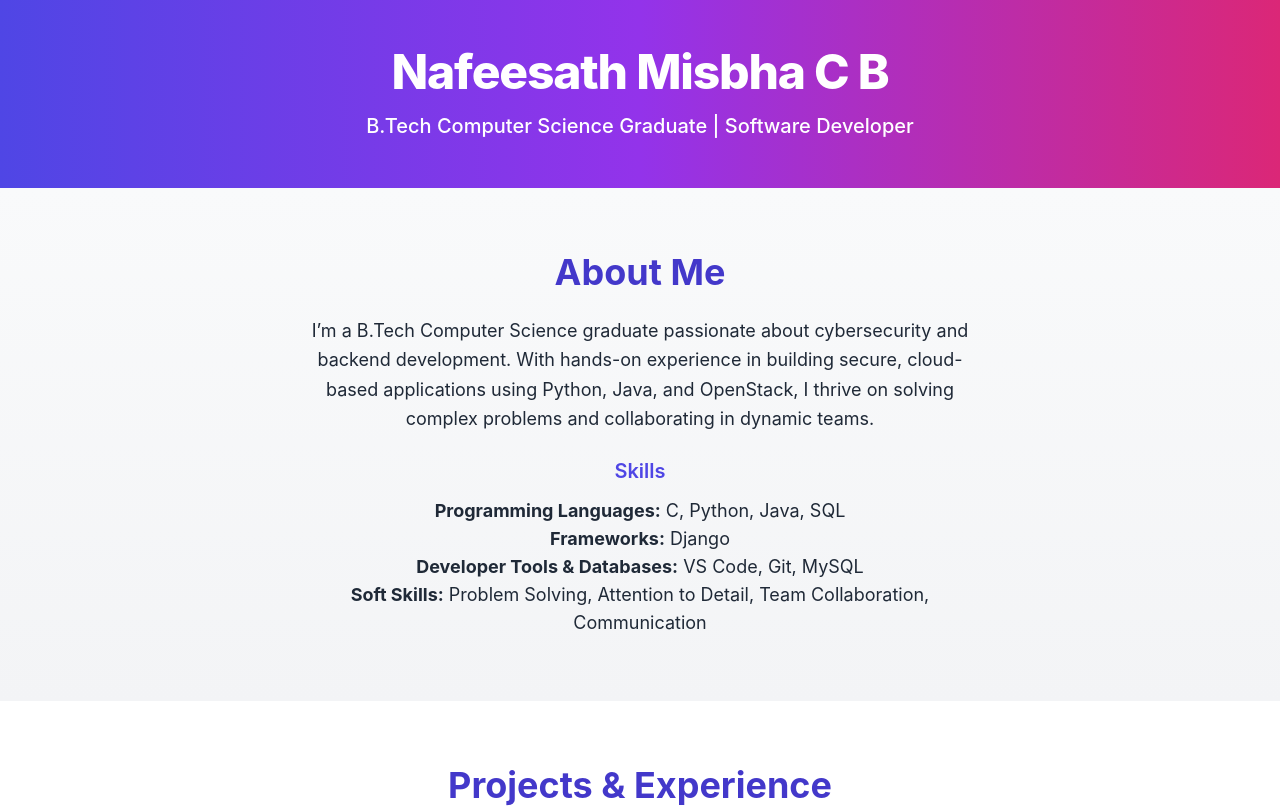
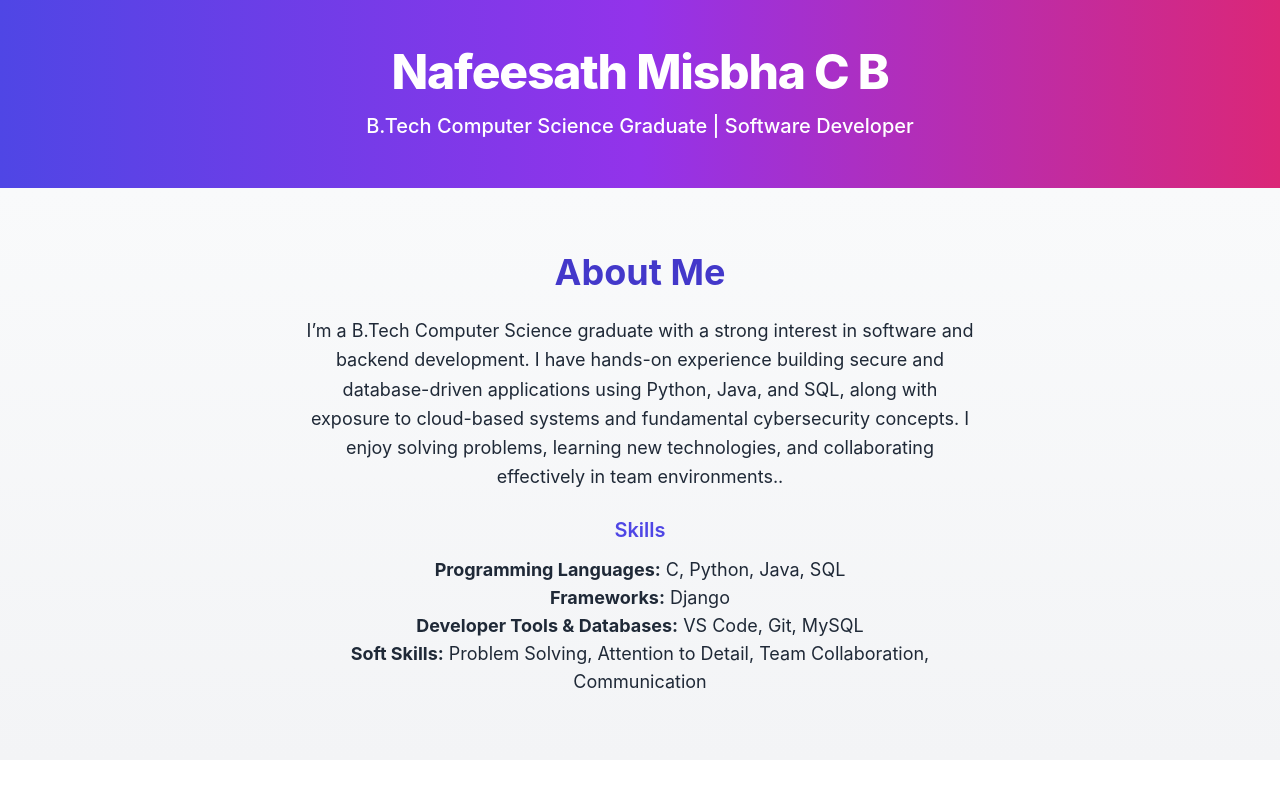
Before and after one commit to Misbhaaa/Portfolio, a React (Create React App) app: page / in a window 1280 px wide. Shown: the top 807 px of the page. Built offline with nearby package versions, Linux system fonts and the light colour scheme.

Commit message:
Update About.js

```diff
--- a/src/components/About.js
+++ b/src/components/About.js
@@ -24,9 +24,7 @@ function About() {
         animate={{ opacity: 1, y: 0 }}
         transition={{ duration: 0.7, delay: 0.4 }}
       >
-        I’m a B.Tech Computer Science graduate passionate about cybersecurity and backend development.
-        With hands-on experience in building secure, cloud-based applications using Python, Java, and OpenStack,
-        I thrive on solving complex problems and collaborating in dynamic teams.
+       I’m a B.Tech Computer Science graduate with a strong interest in software and backend development. I have hands-on experience building secure and database-driven applications using Python, Java, and SQL, along with exposure to cloud-based systems and fundamental cybersecurity concepts. I enjoy solving problems, learning new technologies, and collaborating effectively in team environments..
       </motion.p>
 
       <motion.div
```
